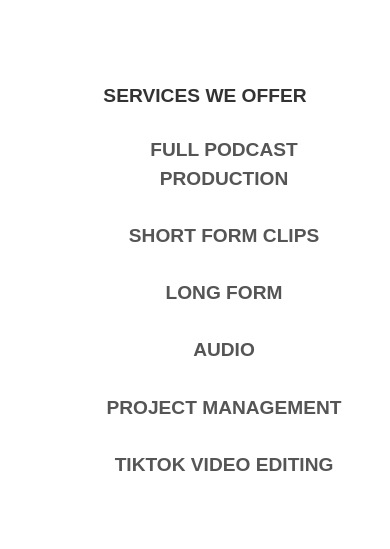
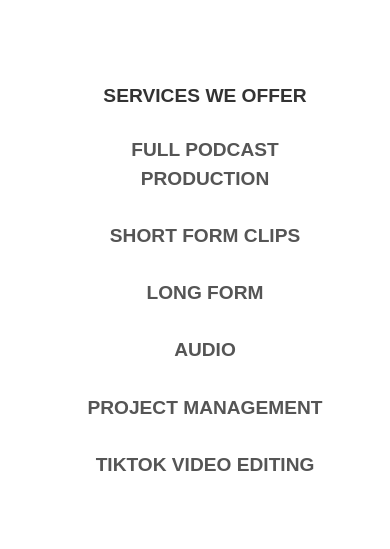
Before and after one commit to pciongoli/closed-monday1, a React (Create React App) app: page / in a window 390 px wide. Shown: the part 1360-1909 px from the top of the page. Built offline with nearby package versions, Linux system fonts and the light colour scheme; a small style sheet from the web is missing.

Commit message:
updated padding on services

```diff
--- a/src/styles/HomePage.css
+++ b/src/styles/HomePage.css
@@ -767,6 +767,7 @@
       display: flex;
       flex-direction: column;
       align-items: center;
+      margin-right: 38px;
       /* Center ul within its container */
    }
 }
```
